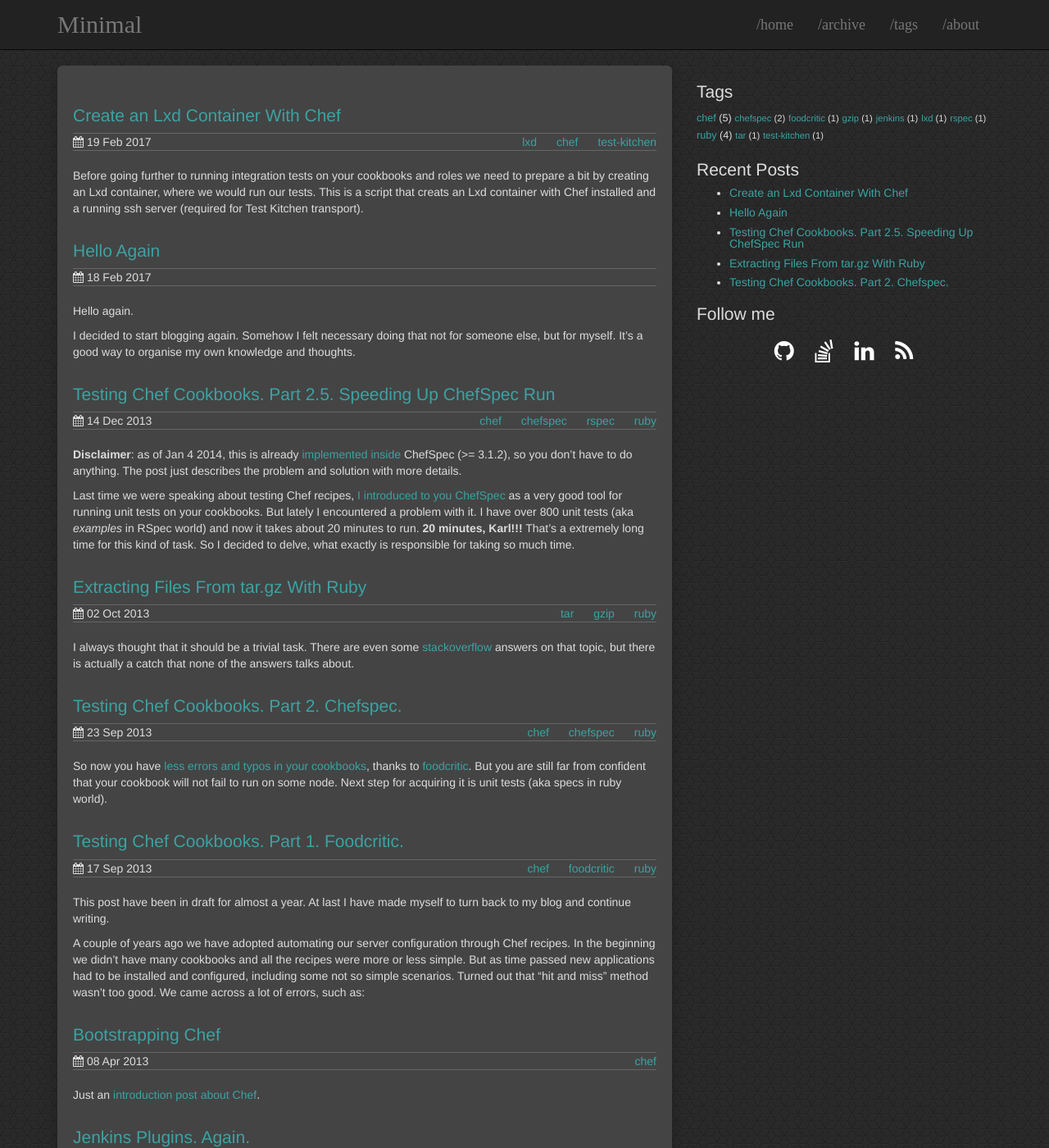
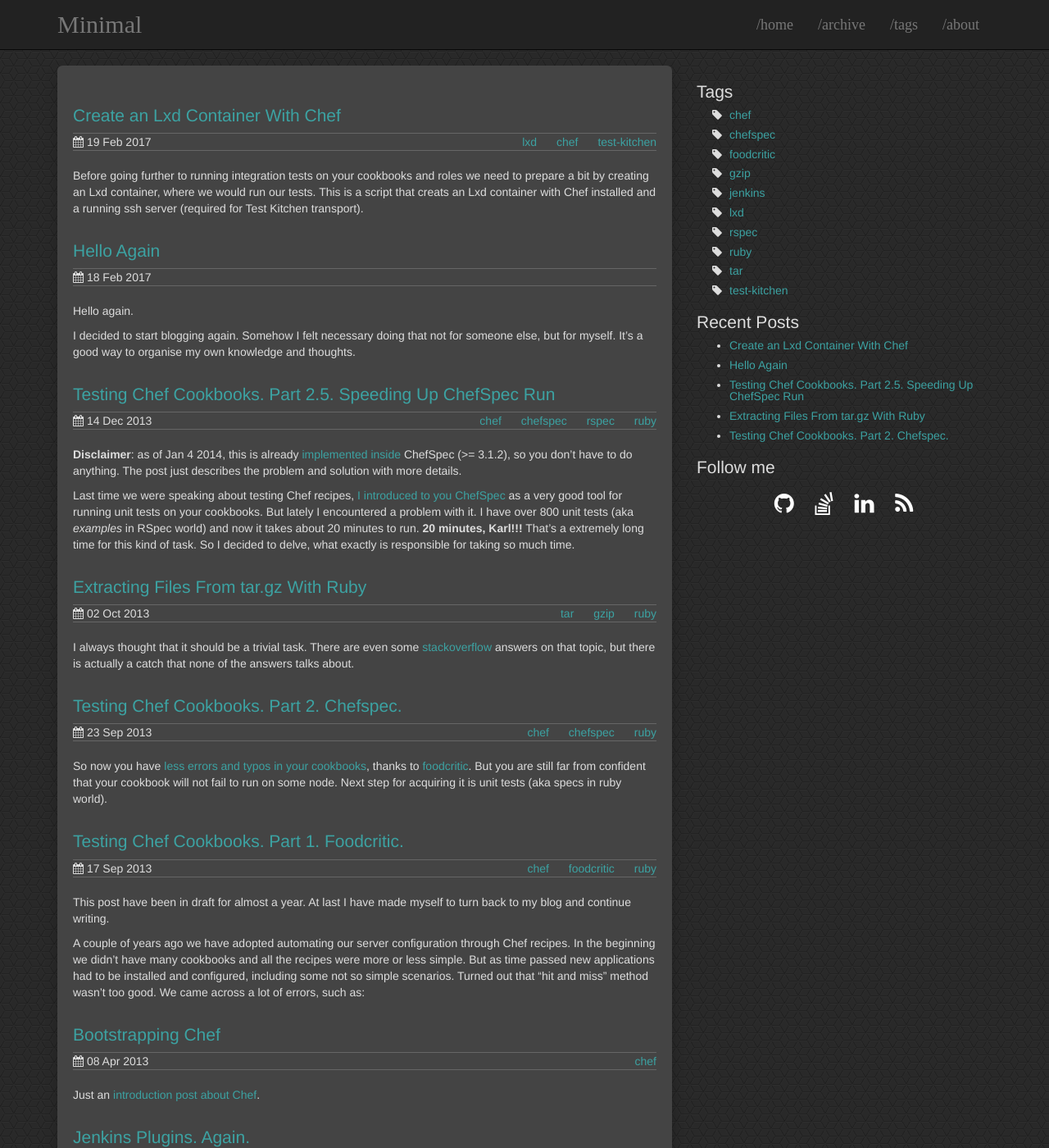
Before and after one commit to DracoAter/dracoater.github.io, a Jekyll site: the page built from index.html, in a window 1280 px wide and 1400 px high. Shown: the whole window at 82% size. Built offline with Jekyll 4.4.1, drawn with Linux system fonts in a browser that asks for light colours; comment, search, counter and statistics services are not loaded.

Commit message:
Fix tags page.

```diff
--- a/_includes/sidebar.html
+++ b/_includes/sidebar.html
@@ -1,5 +1,5 @@
 <div class="sidebar">
-  {% include tag-cloud.html %}
+  {% include tags.html %}
 </div>
 <div class="sidebar ">
 	{% include recent-posts.html %}
--- a/_includes/tag-cloud.html
+++ b/_includes/tag-cloud.html
@@ -1,5 +1,7 @@
 <h2>Tags</h2>
 {% assign tags = (site.tags | sort:0) %}
 {% for tag in tags %}
-	<span class="tag-cloud-size-{{ tag[1].size | times: 5 | minus: 1 | divided_by: 13 }}" ><a href="{{site.baseurl}}/tag/{{ tag[0] | cgi_escape }}">{{tag[0] }}</a> ({{ tag[1].size }})</span>
+<span class="tag tag-cloud-size-{{ tag[1].size | times: 5 | minus: 1 | divided_by: 5 }}" >
+	<a href="{{site.baseurl}}/tag/{{ tag[0] | cgi_escape }}">{{tag[0] }}</a> ({{ tag[1].size }})
+</span>
 {% endfor %}
--- a/_includes/tags.html
+++ b/_includes/tags.html
@@ -3,7 +3,7 @@
   {% assign tags = (site.tags | sort:0) %}
   {% for tag in tags %}
   <li>
-    <a href="{{ site.baseurl}}/tag/{{ tag[0] }}" data-toggle="tooltip" data-placement="right" title="{{ tag[1].size }}">
+    <a href="{{ site.baseurl}}/tags#{{ tag[0] | cgi_escape }}" data-toggle="tooltip" data-placement="right" title="{{ tag[1].size }}">
       <span>{{tag[0] }}</span></a></li>
   {% endfor %}
 </ul>
--- a/css/theme.scss
+++ b/css/theme.scss
@@ -358,19 +358,36 @@
 }
 
 .tag-cloud-size-0 {
-	font-size: 80%;
+	font-size: .8em;
 }
 .tag-cloud-size-1 {
-	font-size: 90%;
+	font-size: .9em;
 }
 .tag-cloud-size-2 {
-	font-size: 100%;
+	font-size: 1em;
 }
 .tag-cloud-size-3 {
-	font-size: 120%;
+	font-size: 1.2em;
 }
 .tag-cloud-size-4 {
-	font-size: 160%;
+	font-size: 1.6em;
+}
+
+.tag {
+  list-style: none;
+}
+
+.tag:before {
+  content: '\f02b';
+  font-family: 'FontAwesome';
+}
+
+.offset:before {
+	content: '';
+	display: block;
+	height: 50px; /* Give height of your fixed element */
+	margin-top: -50px; /* Give negative margin of your fixed element */
+	visibility: hidden;
 }
 //********************************************************
 
```
Also changed, not shown: tags.md (+17 -4 lines).
